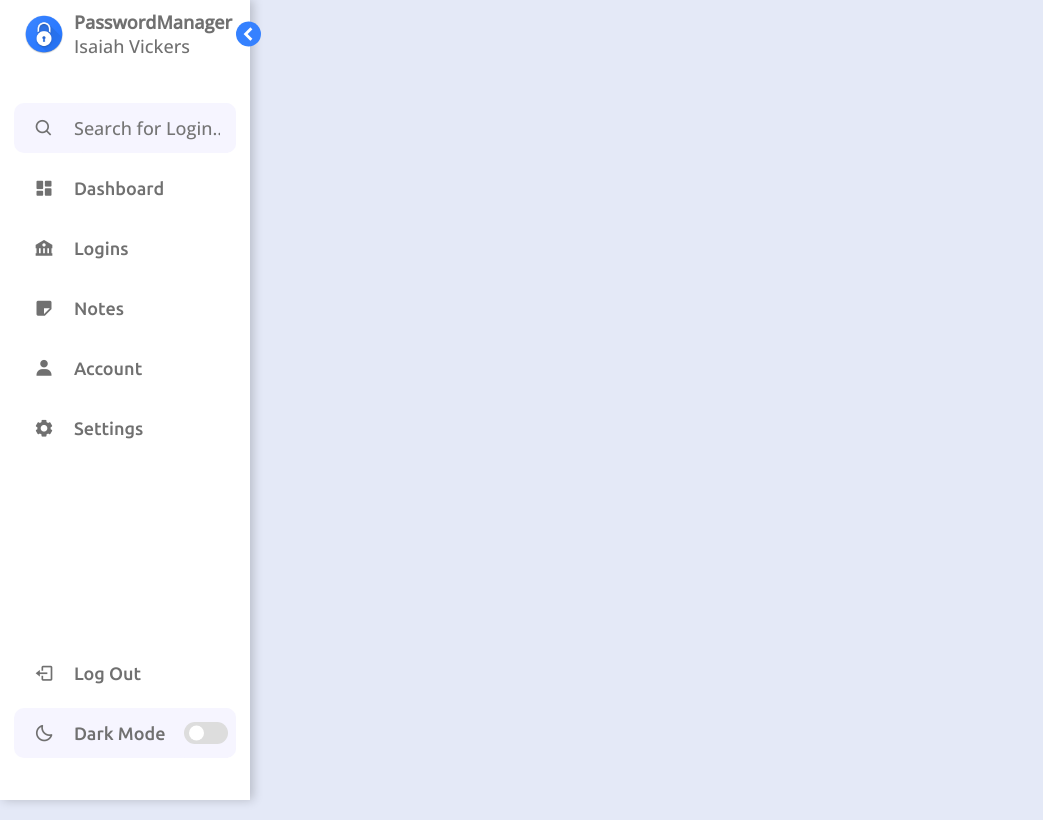
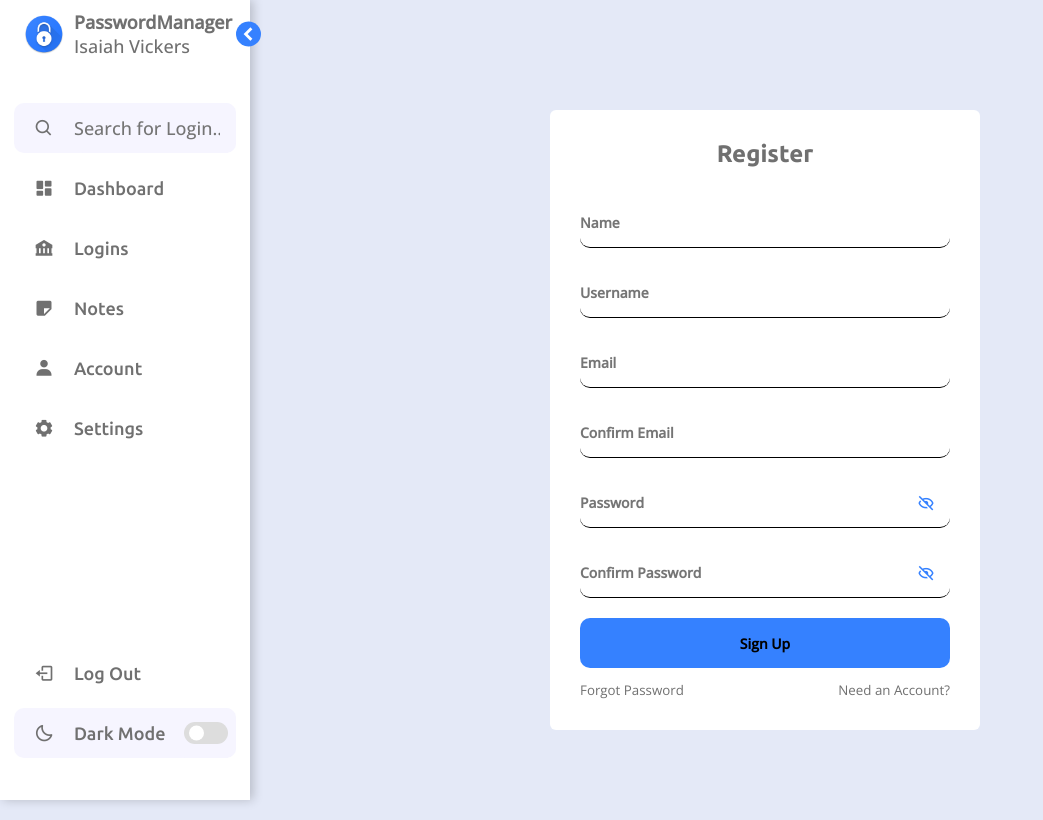
Before and after one commit to izzymadethat/password-manager, a Flask app: template website/templates/auth/register.html in a window 1280 px wide. Shown: the whole page, without its empty margins (0-1043 px from the left). Run offline with Flask 3, Linux system fonts and the light colour scheme; the template is opened without the code that fills it: values that come from a table or form of the project are taken from there, others are empty.

Commit message:
Created Form

```diff
--- a/website/forms.py
+++ b/website/forms.py
@@ -3,6 +3,7 @@ from wtforms import (StringField, EmailField,
                      PasswordField, BooleanField,
                      TextAreaField, IntegerField,
                      DateField, SubmitField)
+from wtforms.widgets import PasswordInput
 from wtforms.validators import DataRequired, Length, EqualTo
 
 class RegistrationForm(FlaskForm):
@@ -10,7 +11,8 @@ class RegistrationForm(FlaskForm):
     username = StringField('Username', validators=[DataRequired(), Length(min=6, max=16)])
     email = EmailField('Email', validators=[DataRequired()])
     confirmation_email = EmailField('Confirm Email', validators=[DataRequired(), EqualTo(email)])
-    password = PasswordField('Password', validators=[DataRequired(), Length(min=8, max=20)])
+    password = PasswordField('Password',
+                             validators=[DataRequired(), Length(min=8, max=20)])
     confirmation_password = PasswordField('Confirm Password', validators=[DataRequired(), EqualTo(password)])
     submit = SubmitField('Sign Up')
 
@@ -41,3 +43,6 @@ class CreditCardForm(FlaskForm):
     zip_code = IntegerField('Zip Code', validators=[DataRequired()])
     default = BooleanField('Primary Card')
     submit = SubmitField('Add Credit Card to Wallet')
+
+class PasswordTextInput(PasswordInput):
+    input_type = "text"
--- a/website/routes.py
+++ b/website/routes.py
@@ -1,5 +1,6 @@
 from flask import render_template, url_for, flash, redirect
 from website import app
+from website.forms import RegistrationForm
 
 
 @app.route('/')
@@ -10,3 +11,8 @@ def dashboard():
 @app.route('/logins')
 def show_logins():
     return render_template('logins.html')
+
+@app.route("/register")
+def register():
+    form = RegistrationForm()
+    return render_template('auth/register.html', form=form)
--- /dev/null
+++ b/website/static/forms.css
@@ -0,0 +1,109 @@
+@import url(style.css);
+
+.container {
+    height: 100vh;
+    width: 100%;
+    display: flex;
+    align-items: center;
+    justify-content: center;
+}
+
+.form {
+    max-width: 430px;
+    width: 100%;
+    border-radius: 6px;
+    background: var(--sidebar-color);
+    padding: 30px;
+}
+
+.form h1 {
+    font-family: var(--header-font);
+    text-align: center;
+}
+
+.form .input,
+.field .input::placeholder {
+    font-family: var(--text-font);
+}
+
+form {
+    margin-top: 30px;
+}
+
+form .field {
+    position: relative;
+    height: 50px;
+    width: 100%;
+    margin-top: 20px;
+}
+
+.field .input,
+.field .button {
+    height: 100%;
+    width: 100%;
+    border: none;
+    font-size: var(--text-size);
+    font-weight: var(--header-weight);
+    border-radius: var(--border-radius);
+}
+
+.field .input {
+    border-bottom: 1px solid var(--table-color);
+    background: var(--sidebar-color);
+    outline: none;
+    transition: var(--tran-02s);
+}
+
+.field .input:focus {
+    border-bottom: 3px solid var(--table-color);
+}
+
+.form-link {
+    text-align: center;
+    display: flex;
+    justify-content: space-between;
+    margin-top: 10px;
+}
+
+.form-link a {
+    text-decoration: none;
+}
+
+.button-field .button{
+    background-color: var(--primary-color);
+    cursor: pointer;
+    transition: var(--tran-03s);
+}
+
+.button-field .button:hover {
+    background-color: var(--primary-color-light);
+    color: var(--text-color);
+}
+
+.form-link .forgot-pass,
+.form-link .signup-link {
+    color: var(--text-color);
+}
+
+.form-link a:hover {
+    color: var(--primary-color);
+    text-decoration: underline;
+}
+
+.line {
+    position: relative;
+    height: 1px;
+    width: 100%;
+}
+
+/* ===== Icons ===== */
+.eye-icon {
+    position: absolute;
+    top: 50%;
+    right: 10px;
+    transform: translateY(-50%);
+    font-size: var(--header-size);
+    color: var(--primary-color);
+    cursor: pointer;
+    padding: 5px;
+}
--- a/website/templates/auth/register.html
+++ b/website/templates/auth/register.html
@@ -1,32 +1,66 @@
 {% extends 'base.html'%}
+{% block content%}
+    <section class="container forms">
+        <div class="form">
+            <div class="form-content">
+                <h1>Register</h1>
+                <form method="POST">
+                    {{ form.hidden_tag() }}
+                    <div class="field input-field">
+                        {{ form.name(class="input", placeholder=form.name.label.text) }}
+                    </div>
+                    <div class="field input-field">
+                        {{ form.username(class="input", placeholder=form.username.label.text) }}
+                    </div>
+                    <div class="field input-field">
+                        {{ form.email(class="input", placeholder=form.email.label.text) }}
+                    </div>
+                    <div class="field input-field">
+                        {{ form.confirmation_email(class="input", placeholder=form.confirmation_email.label.text) }}
+                    </div>
+                    <div class="field input-field">
+                        {{ form.password(class="input password", placeholder=form.password.label.text) }}
+                        <i class="bx bx-hide eye-icon"></i>
+                    </div>
+                    <div class="field input-field">
+                        {{ form.confirmation_password(class="input password", placeholder=form.confirmation_password.label.text) }}
+                        <i class="bx bx-hide eye-icon"></i>
+                    </div>
+                    <div class="field button-field">
+                        {{ form.submit(class="button") }}
+                    </div>
+                    <div class="form-link">
+                        <a href="#" class="forgot-pass"><small>Forgot Password</small></a>
+                        <a href="#" class="signup-link"><small>Need an Account?</small></a>
+                    </div>
+                </form>
+            </div>
+        </div>
+    </section>
+
+{% endblock %}
+
 <body>
     <form method="POST" action="">
         {{ form.hidden_tag() }}  {# Include the CSRF token #}
+
         <div class="form-group">
-            {{ form.name.label(class="form-control-label") }}
-            {{ form.name(class="form-control") }}
+
         </div>
         <div class="form-group">
-            {{ form.username.label(class="form-control-label") }}
-            {{ form.username(class="form-control") }}
+
         </div>
         <div class="form-group">
-            {{ form.email.label(class="form-control-label") }}
-            {{ form.email(class="form-control") }}
+            {{ form.confirmation_email.label(class="input-label") }}
+            {{ form.confirmation_email(class="input") }}
         </div>
         <div class="form-group">
-            {{ form.confirmation_email.label(class="form-control-label") }}
-            {{ form.confirmation_email(class="form-control") }}
+
         </div>
         <div class="form-group">
-            {{ form.password.label(class="form-control-label") }}
-            {{ form.password(class="form-control") }}
+
         </div>
-        <div class="form-group">
-            {{ form.confirmation_password.label(class="form-control-label") }}
-            {{ form.confirmation_password(class="form-control") }}
-        </div>
-        {{ form.submit }}
+
     </form>
 </body>
 </html>
--- a/website/templates/base.html
+++ b/website/templates/base.html
@@ -6,6 +6,7 @@
     <link rel="stylesheet" href="static/style.css">
     <link rel="stylesheet" href="static/navigation.css">
     <link rel="stylesheet" href="static/table.css">
+    <link rel="stylesheet" href="static/forms.css">
     <link href='https://unpkg.com/boxicons@2.1.4/css/boxicons.min.css' rel='stylesheet'>
     {% if title %}
         <title>{{ title }}-PasswordManager</title>
```
Also changed, not shown: website/static/index.js (line endings or trailing spaces).
